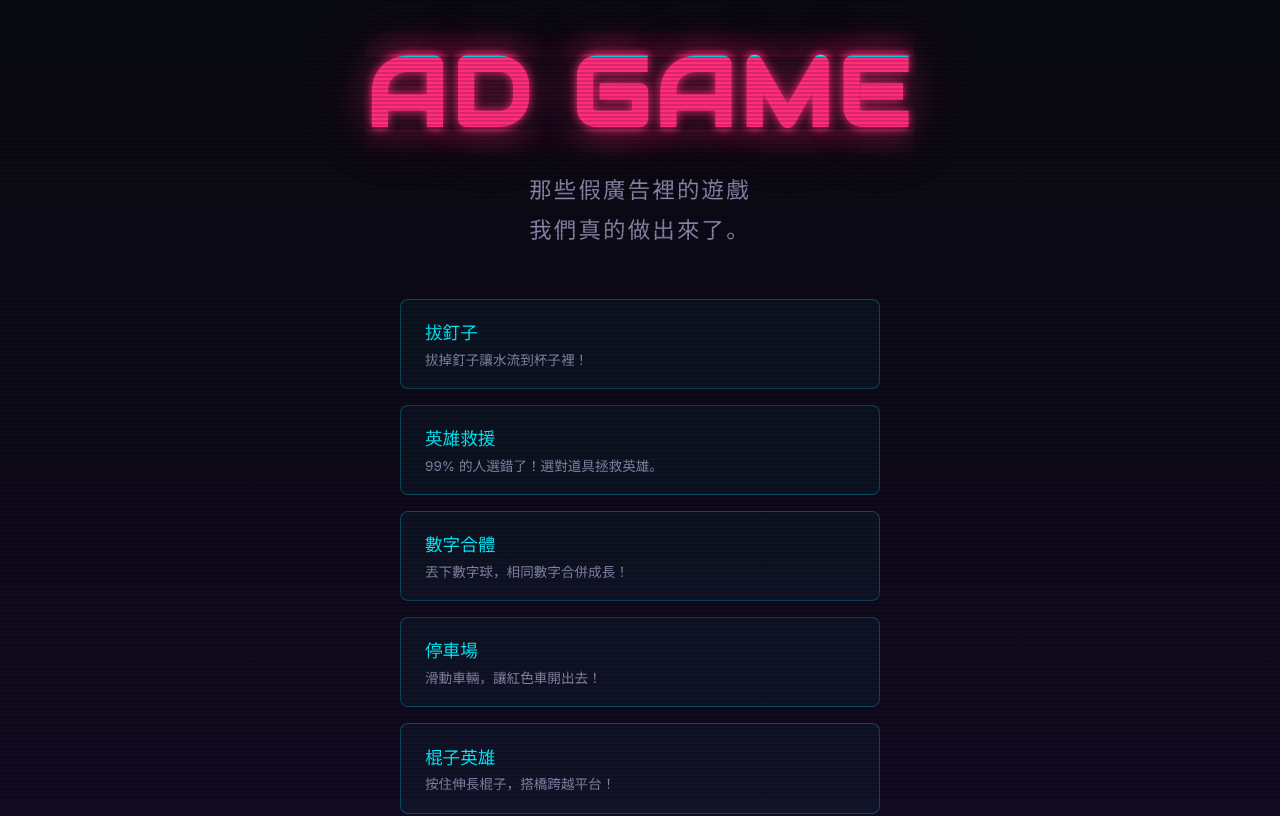
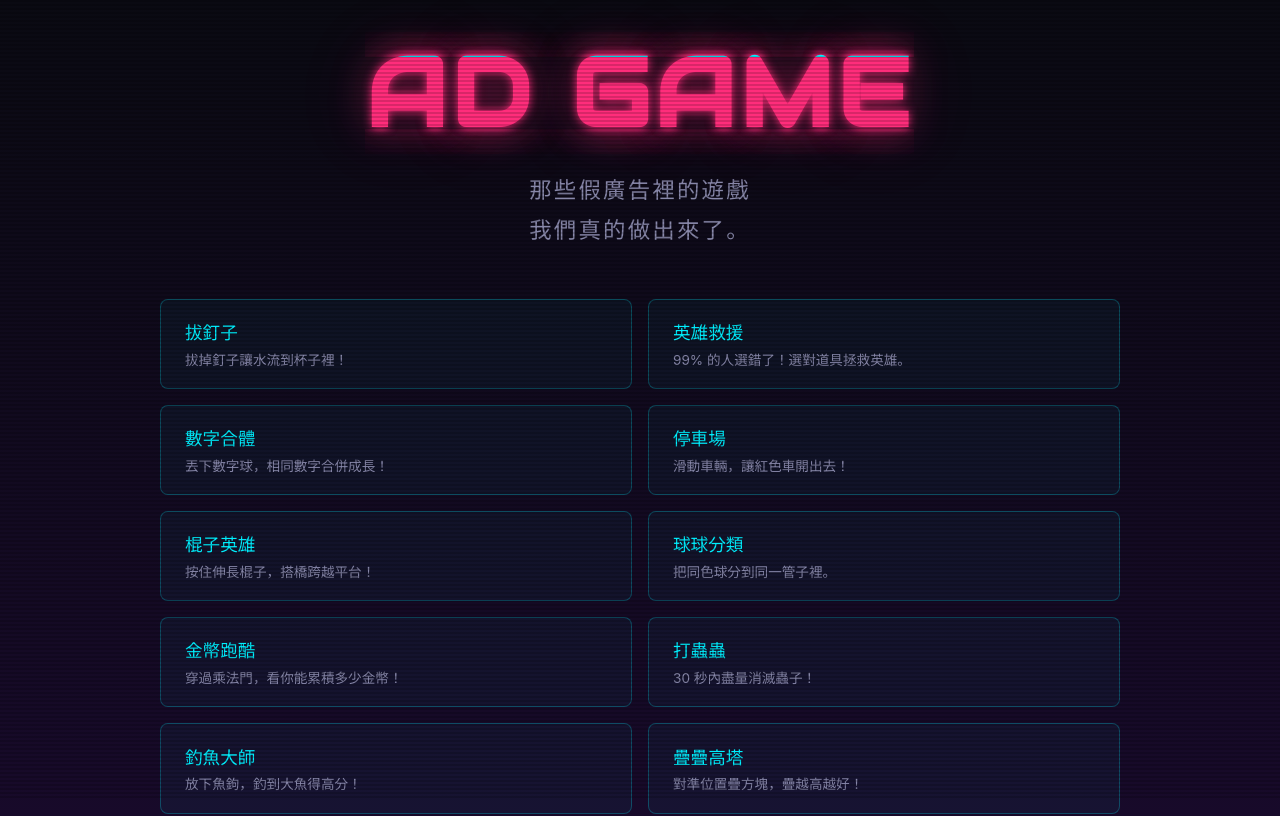
Before and after one commit to atarigo/ad-game, a SvelteKit app: page / in a window 1280 px wide. Shown: the top 816 px of the page. Built offline with nearby package versions, Linux system fonts and the light colour scheme.

Commit message:
feat: 首頁遊戲列表改為雙欄 grid 排版

```diff
--- a/src/routes/+page.svelte
+++ b/src/routes/+page.svelte
@@ -119,7 +119,7 @@
 
 	.games {
 		width: 100%;
-		max-width: 480px;
+		max-width: 960px;
 	}
 
 	.empty {
@@ -133,8 +133,8 @@
 
 	.game-list {
 		list-style: none;
-		display: flex;
-		flex-direction: column;
+		display: grid;
+		grid-template-columns: repeat(2, 1fr);
 		gap: 1rem;
 	}
 
```
